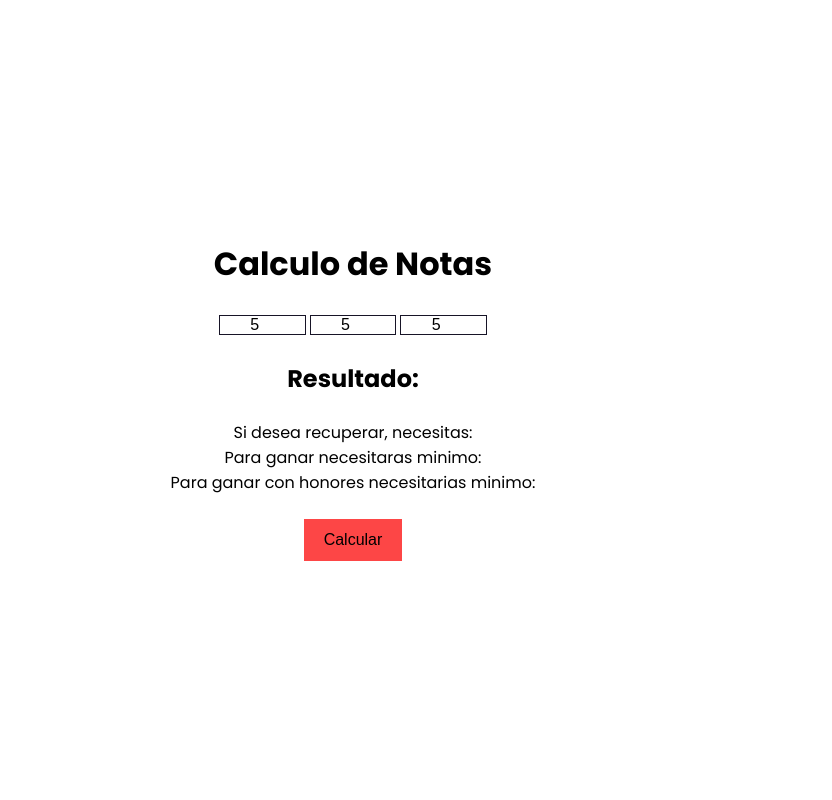
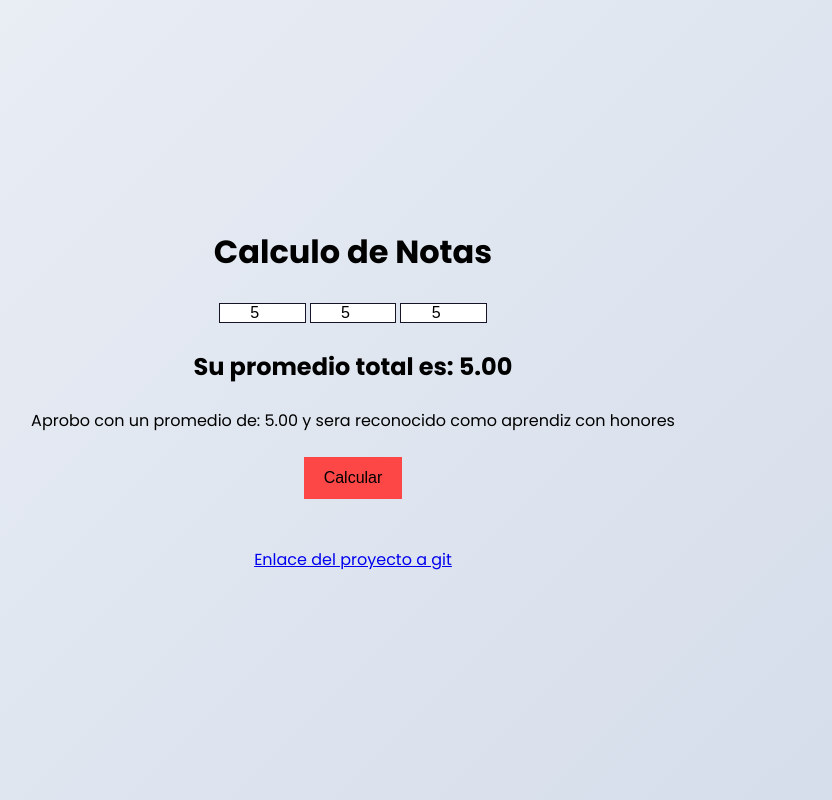
Before and after one commit to David-Auditore/tarea1_Edwin, a plain HTML site: page index.html in a window 1280 px wide. Both pictures are taken after typing "5", "5", "5" into the empty fields and a click on the button "Calcular". Shown: the whole page, without its empty margins (287-1119 px from the left). Drawn offline with Linux system fonts and the light colour scheme.

Commit message:
Tercer commit ya la parte logica funciona, falta organizar de mejor manera el html

```diff
--- a/css/style.css
+++ b/css/style.css
@@ -21,11 +21,11 @@ body {
     width: 100%;
     height: 100vh;
 
-    /* background-image: linear-gradient(to top, #88d3ce 0%, #6e45e2 100%);
+    background-image: linear-gradient(135deg, #f5f7fa 0%, #c3cfe2 100%);
 
     background-size: 200% 200%;
 
-    animation: movimiento 5s linear infinite alternate; */
+    animation: movimiento 5s linear infinite alternate;
 }
 
 @keyframes movimiento {
@@ -73,3 +73,8 @@ body {
 .result_container{
     padding-top: 1.5rem;
 }
+
+.link_git{
+    padding-top: 3rem;
+    color: #171427;
+}
--- a/index.html
+++ b/index.html
@@ -6,7 +6,8 @@
     <meta http-equiv="X-UA-Compatible" content="IE=edge">
     <meta name="viewport" content="width=device-width, initial-scale=1.0">
     <link rel="stylesheet" href="./css/style.css">
-    <title>Ejercicio 1</title>
+    <link rel="shortcut icon" href="./favicon.png" type="image/x-icon">
+    <title>Calculo de Notas</title>
 </head>
 
 <body>
@@ -25,20 +26,26 @@
             </div>
 
             <div class="result_container">
-                <h2 id="result">Resultado: </h2>
+                <h2 id="result">Nota final: </h2>
             </div>
         </main>
 
         <section class="results">
-            <p>Si desea recuperar, necesitas: </p>
-            <p>Para ganar necesitaras minimo: </p>
-            <p>Para ganar con honores necesitarias minimo: </p>
+            <p id="txt-result">Tu resultado es: </p>
+            <!-- <p id="txt-recovery">Para ganar necesitaras minimo: </p>
+            <p id="txt-honors">Para ganar con honores necesitarias minimo: </p> -->
         </section>
 
         <button id="btnCalculate" class="btnCalculate">Calcular</button>
 
     </div>
 
+    <footer>
+        <div class="link_git">
+            <a href="https://github.com/David-Auditore/tarea1_Edwin.git">Enlace del proyecto a git</a>
+        </div>
+    </footer>
+
     <script src="./js/app.js"></script>
 </body>
 
--- a/js/app.js
+++ b/js/app.js
@@ -1,8 +1,77 @@
 const GetNote1 = document.getElementById('get_note1');
 const GetNote2 = document.getElementById('get_note2');
-const btnCalculate = document.getElementById('btnCalculate');
+const GetNote3 = document.getElementById('get_note2');
+
+const txt_result = document.getElementById('txt-result');
+// const txt_recovery = document.getElementById('txt-recovey');
+// const txt_honors = document.getElementById('txt-honors');
+
 const postResult = document.getElementById('result');
 
-btnCalculate.addEventListener('click', (e) => {
+const btnCalculate = document.getElementById('btnCalculate');
 
-});
+btnCalculate.addEventListener('click', calculate);
+
+function calculate() {
+    let AverageNote1 =  parseFloat (GetNote1.value);
+    let AverageNote2 =  parseFloat (GetNote2.value);
+    let AverageNote3 =  parseFloat (GetNote3.value);
+
+    let note1 = AverageNote1 * 30/100;
+    let note2 = AverageNote2 * 30/100;
+    let note3 = AverageNote3 * 40/100;
+
+    let totalAverage = note1 +  note2 + note3;
+
+    postResult.textContent = `Su promedio total es: ${totalAverage.toFixed(2)}`
+
+    if(totalAverage.toFixed(2) <= 2.0) {
+        txt_result.textContent = `Si deseas recuperar, necesitas: ${totalAverage.toFixed(2)}`
+    }else if (totalAverage.toFixed(2) >= 2.1 && totalAverage.toFixed(2) <= 3.4) {
+        txt_result.textContent = `Para ganar necesitaras minimo: ${totalAverage.toFixed(2)}`
+        let recovery = 3.4 - totalAverage.toFixed(2);
+
+    txt_result.textContent = `Le falta ${recovery.toFixed(2)} para aprobar la asignatura `
+
+    }else if (totalAverage.toFixed(2) >= 3.5 && totalAverage.toFixed(2) <= 4.5) {
+        txt_result.textContent = `Aprobo con un promedio de: ${totalAverage.toFixed(2)}`
+    }else if (totalAverage.toFixed(2) >= 4.6 && totalAverage.toFixed(2) <= 5.0) {
+        txt_result.textContent = `Aprobo con un promedio de: ${totalAverage.toFixed(2)} y sera reconocido como aprendiz con honores`
+    }
+}
+
+
+
+
+
+////////////////////////////Logica Consola///////////////////////////////
+
+// function notePercetageConverter(note, percentage) {
+//     let noteConverted = (note / 100) * percentage;
+//     return noteConverted
+// };
+
+// let getNote1 = notePercetageConverter(2.5, 30);
+// let getNote2 = notePercetageConverter(5, 30);
+// let getNote3 = notePercetageConverter(4.0, 40);
+
+// let sixtyPercetageNote = getNote1 + getNote2;
+
+// let noteNeededToRecover = 2.1 - sixtyPercetageNote;
+// let noteNeededToAprove = 3.5 - sixtyPercetageNote;
+// let noteNeededForHonorAprove = 4.5 - sixtyPercetageNote;
+
+// let noteForRecover = (noteNeededToRecover / 40) * 100;
+// let noteForAprove = (noteNeededToAprove / 40) * 100;
+// let noteForHonorsAprove = (noteNeededForHonorAprove / 40) * 100;
+
+// let finalNote = getNote1 + getNote2 + getNote3;
+
+// console.log(`La nota final es: ${finalNote}
+// Las notas son:
+// `);
+
+// console.log(`Si deseas recuperar, necesitas: ${noteForRecover.toFixed(2)}
+// Para ganar necesitaras minimo: ${noteForAprove.toFixed(2)}
+// Para ganar con honores necesitarias minimo: ${noteForHonorsAprove.toFixed(2)}
+// `);
```
Also changed, not shown: favicon.png (added).
